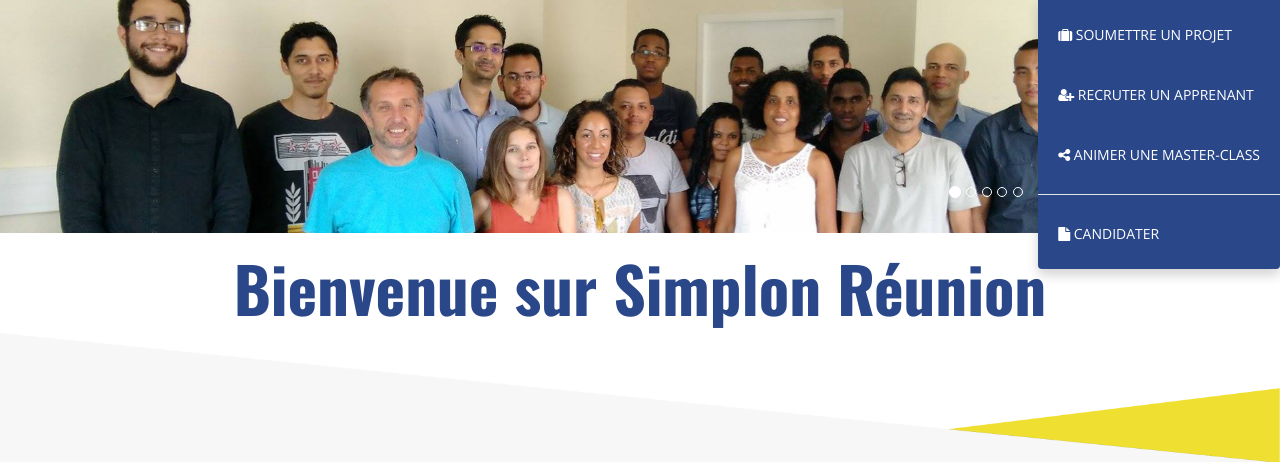
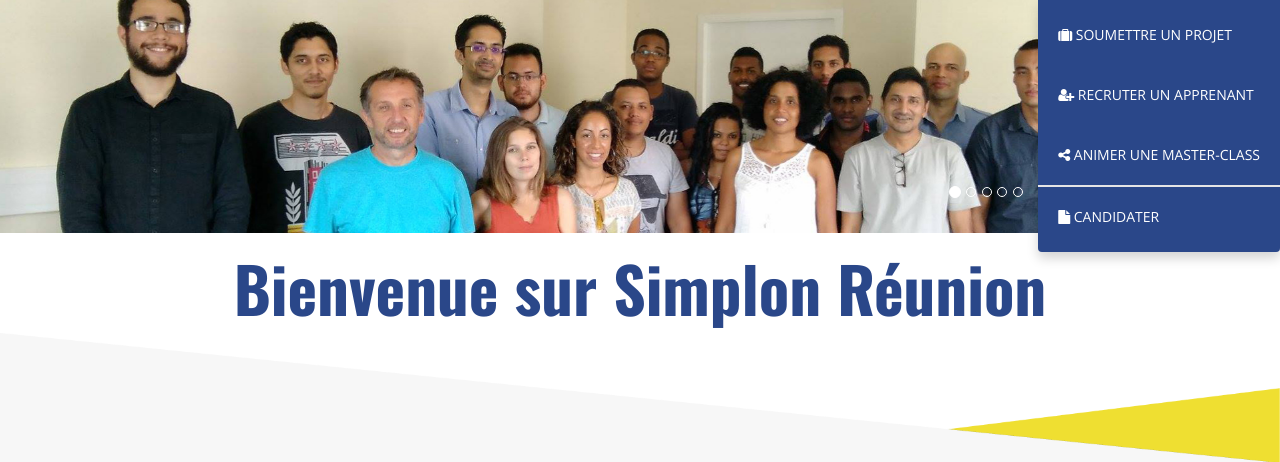
Before and after one commit to AshvinPainiaye/Plateforme-Simplon-Reunion, a PHP site: page /index.html in a window 1280 px wide, after a click on "CONTACT". Shown: the part 80-542 px from the top of the page. Run offline with PHP 8.4, Linux system fonts and the light colour scheme.

Commit message:
modif navbar

```diff
--- a/css/main.css
+++ b/css/main.css
@@ -102,6 +102,10 @@ strong {
 .navbar-fixed-bottom .navbar-collapse,
 .navbar-fixed-top .navbar-collapse {
   max-height: 800px; }
+
+.dropdown-menu .divider {
+  margin: 0;
+  height: 2px; }
 
 /*fin nav*/
 /*debut accueil*/
--- a/scss/main.scss
+++ b/scss/main.scss
@@ -147,7 +147,10 @@ strong {
     max-height: 800px;
 }
 
-
+.dropdown-menu .divider{
+    margin:0;
+    height: 2px;
+}
 /*fin nav*/
 
 
```
Also changed, not shown: 1 other file.
